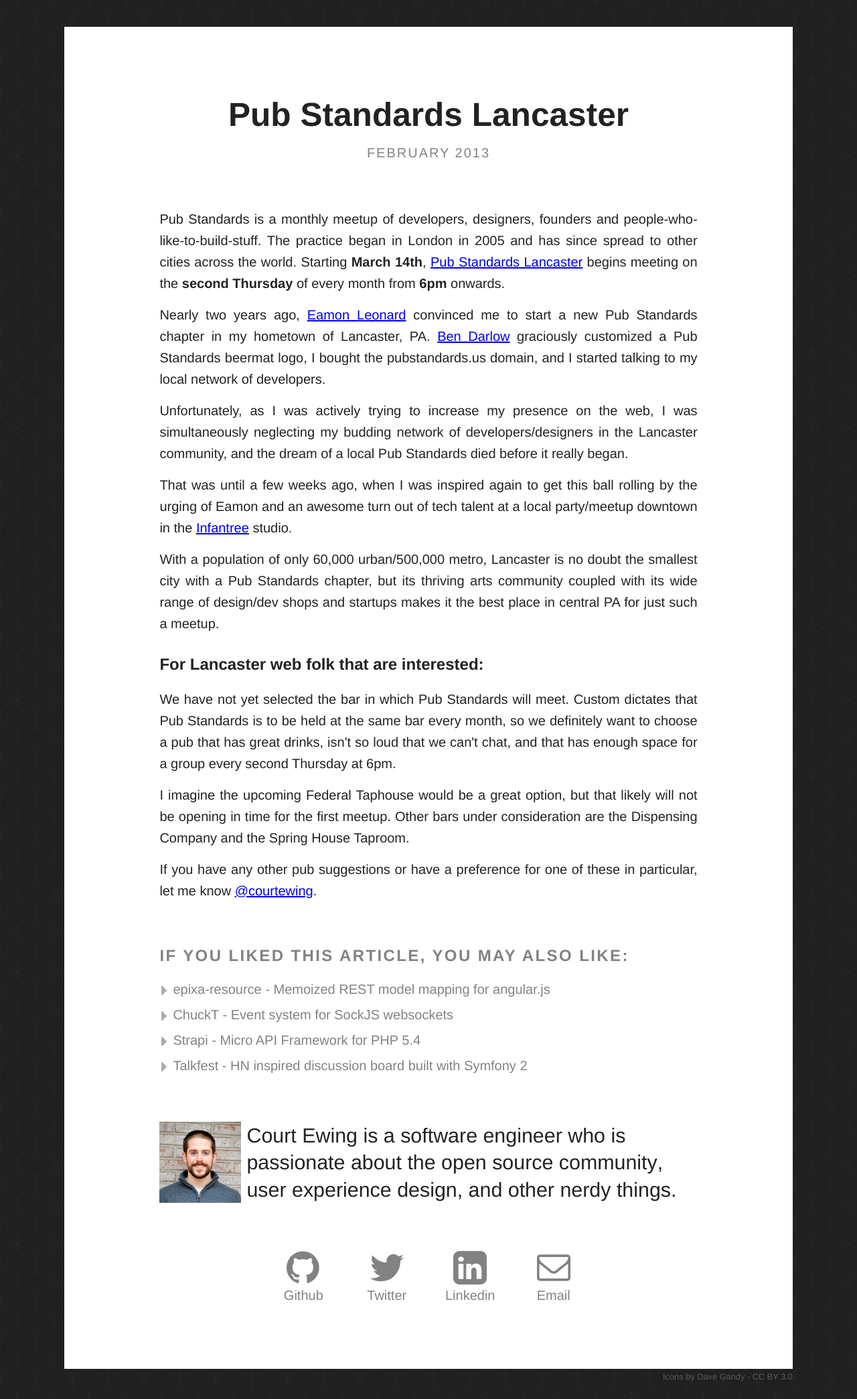
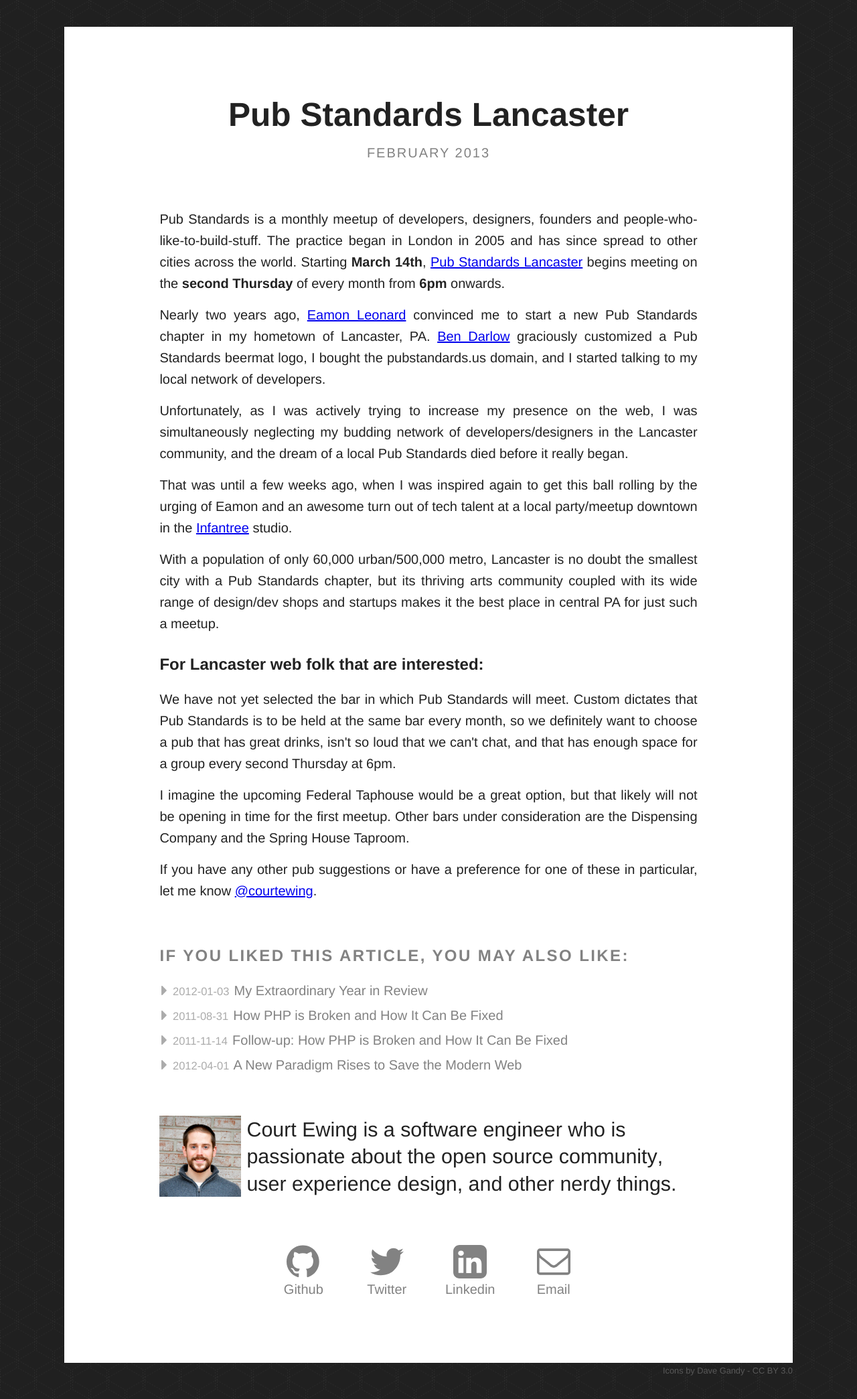
Before and after one commit to epixa/epixa.com, a Jekyll site: the page built from design-post.html, in a window 1280 px wide. Shown: the whole page at 67% size. Built offline with Jekyll 4.4.1, drawn with Linux system fonts in a browser that asks for light colours.

Commit message:
Styles for related posts

```diff
--- a/_sass/_document.scss
+++ b/_sass/_document.scss
@@ -61,14 +61,27 @@
       li {
         @extend %clearfix;
 
+        margin-bottom: 0.25em;
+        white-space: nowrap;
+
         a {
-          float: right;
-          line-height: 1.4;
-          margin-bottom: 0.5em;
-          width: calc(100% - 1em);
+          display: inline-block;
+          white-space: normal;
+        }
+
+        .icon {
+          display: inline-block;
+          vertical-align: top;
         }
 
         .icon.icon-small > svg { vertical-align: baseline; }
+
+        .date {
+          color: $grey-color-light;
+          font-size: $small-font-size;
+          display: inline-block;
+          padding-right: 0.1em;
+        }
       }
     }
   }
--- a/design-post.html
+++ b/design-post.html
@@ -67,10 +67,34 @@
             you may also like:
           </h1>
           <ul>
-            <li><i class="icon icon-small">{% include icon-right-caret.svg %}</i><a href="https://github.com/epixa/epixa-resource">epixa-resource - Memoized REST model mapping for angular.js</a></li>
-            <li><i class="icon icon-small">{% include icon-right-caret.svg %}</i><a href="https://npmjs.org/package/chuckt">ChuckT - Event system for SockJS websockets</a></li>
-            <li><i class="icon icon-small">{% include icon-right-caret.svg %}</i><a href="https://github.com/epixa/strapi-dev">Strapi - Micro API Framework for PHP 5.4</a></li>
-            <li><i class="icon icon-small">{% include icon-right-caret.svg %}</i><a href="https://github.com/epixa/talkfest">Talkfest - HN inspired discussion board built with Symfony 2</a></li>
+            <li>
+              <i class="icon icon-small">{% include icon-right-caret.svg %}</i>
+              <a href="design-post.html">
+                <span class="date">2012-01-03</span>
+                My Extraordinary Year in Review
+              </a>
+            </li>
+            <li>
+              <i class="icon icon-small">{% include icon-right-caret.svg %}</i>
+              <a href="design-post.html">
+                <span class="date">2011-08-31</span>
+                How PHP is Broken and How It Can Be Fixed
+              </a>
+            </li>
+            <li>
+              <i class="icon icon-small">{% include icon-right-caret.svg %}</i>
+              <a href="design-post.html">
+                <span class="date">2011-11-14</span>
+                Follow-up: How PHP is Broken and How It Can Be Fixed
+              </a>
+            </li>
+            <li>
+              <i class="icon icon-small">{% include icon-right-caret.svg %}</i>
+              <a href="design-post.html">
+                <span class="date">2012-04-01</span>
+                A New Paradigm Rises to Save the Modern Web
+              </a>
+            </li>
           </ul>
         </aside>
 
```
